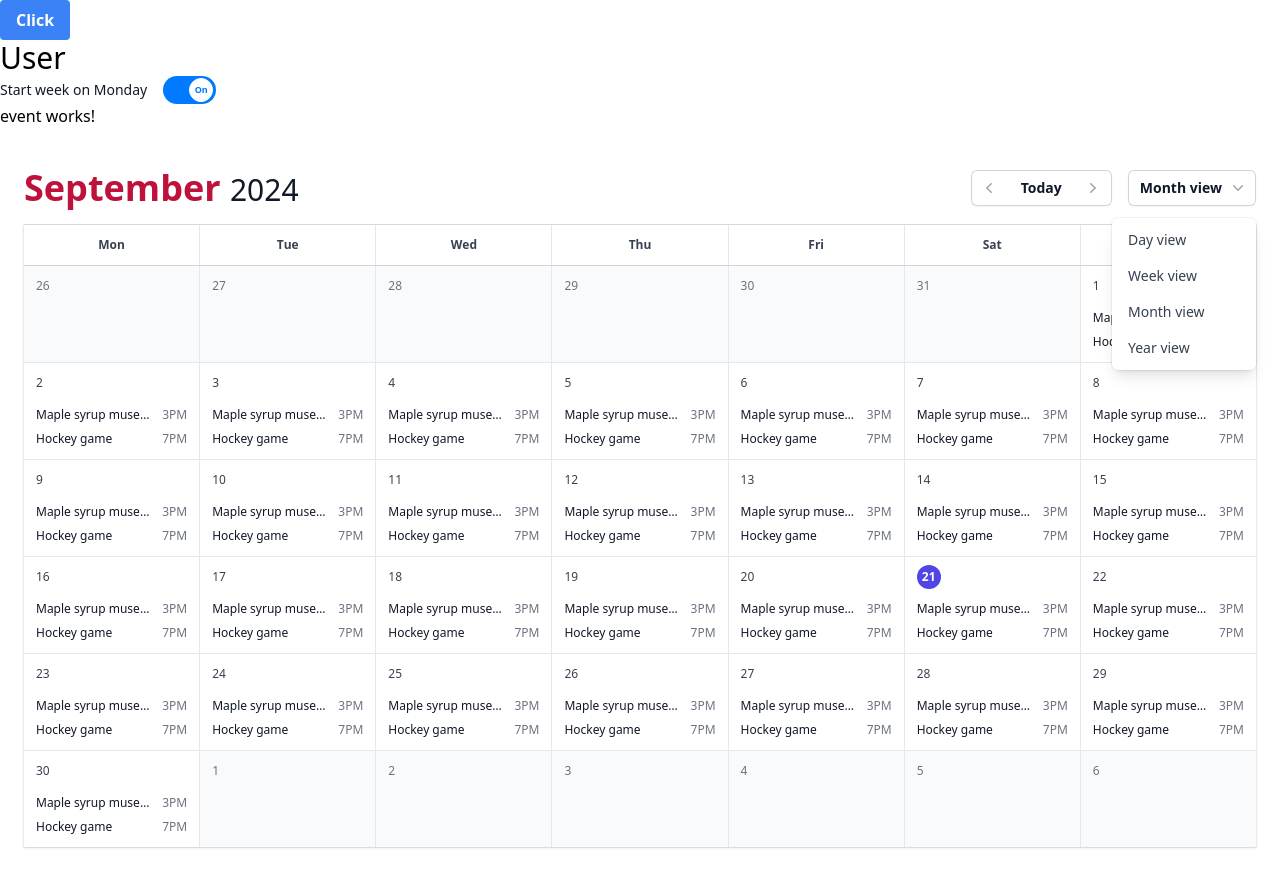
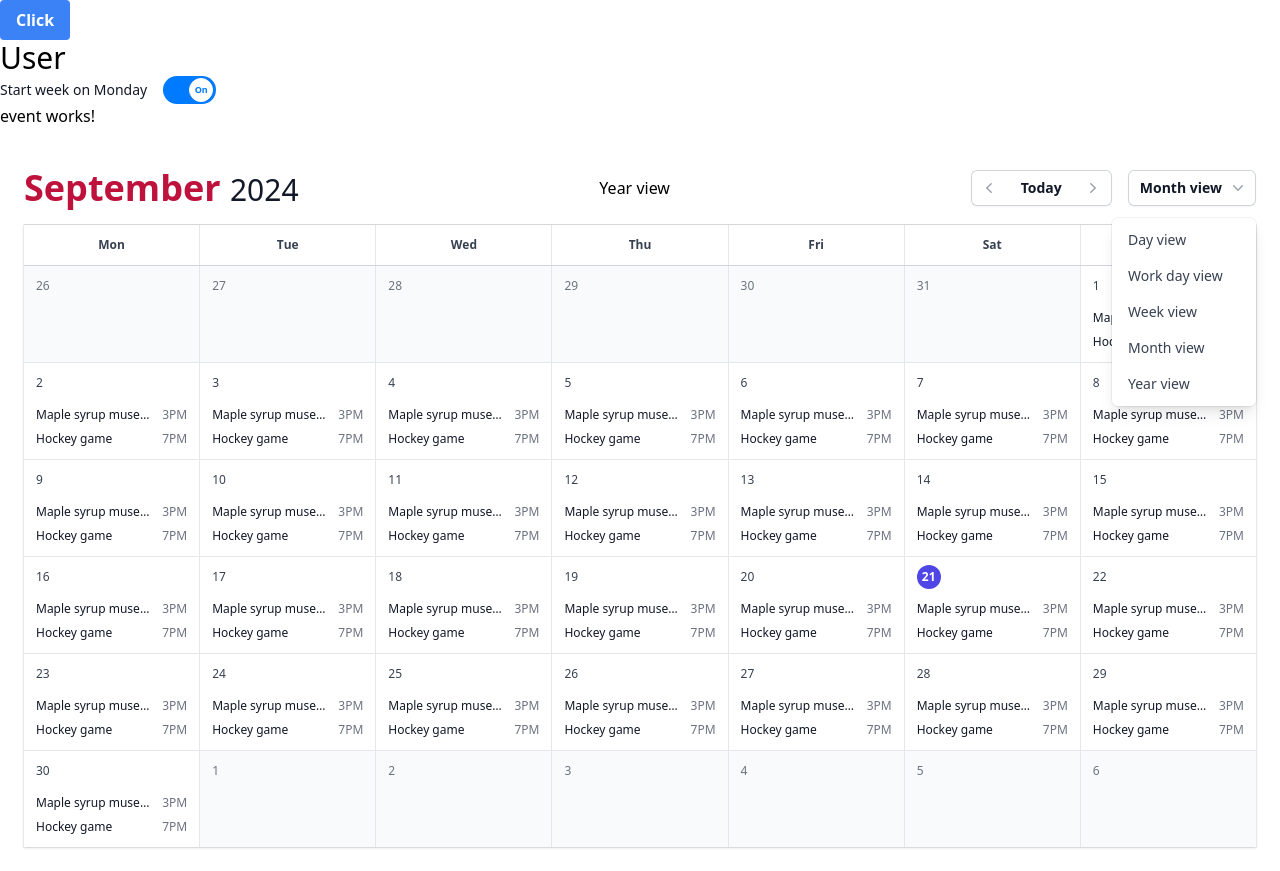
Before and after one commit to emPeeGee/sync-my-time, an Angular app: page / in a window 1280 px wide. Both pictures are taken after a click on the button "Month view". Built offline with nearby package versions, Linux system fonts and the light colour scheme.

Commit message:
✨ feat: create reusable menu component with dropdown on hover

```diff
--- a/src/app/shared/components/calendar/calendar.component.html
+++ b/src/app/shared/components/calendar/calendar.component.html
@@ -8,7 +8,7 @@
         <span class="text-3xl font-medium">{{ currentMonth | date: 'y' }}</span>
       </time>
     </h3>
-
+    {{ viewMode().label }}
     <div class="flex items-center">
       <div class="relative flex items-center rounded-md bg-white shadow-sm md:items-stretch">
         <button
@@ -45,79 +45,7 @@
       </div>
 
       <div class="hidden md:ml-4 md:flex md:items-center">
-        <div class="relative">
-          <button
-            type="button"
-            class="flex items-center gap-x-1.5 rounded-md bg-white px-3 py-2 text-sm font-semibold text-gray-900 shadow-sm ring-1 ring-inset ring-gray-300 hover:bg-gray-50"
-            id="menu-button"
-            aria-expanded="false"
-            aria-haspopup="true">
-            Month view
-            <svg
-              class="-mr-1 h-5 w-5 text-gray-400"
-              viewBox="0 0 20 20"
-              fill="currentColor"
-              aria-hidden="true">
-              <path
-                fill-rule="evenodd"
-                d="M5.23 7.21a.75.75 0 011.06.02L10 11.168l3.71-3.938a.75.75 0 111.08 1.04l-4.25 4.5a.75.75 0 01-1.08 0l-4.25-4.5a.75.75 0 01.02-1.06z"
-                clip-rule="evenodd" />
-            </svg>
-          </button>
-
-          <!--
-            Dropdown menu, show/hide based on menu state.
-
-            Entering: "transition ease-out duration-100"
-              From: "transform opacity-0 scale-95"
-              To: "transform opacity-100 scale-100"
-            Leaving: "transition ease-in duration-75"
-              From: "transform opacity-100 scale-100"
-              To: "transform opacity-0 scale-95"
-          -->
-          <div
-            class="absolute right-0 z-10 mt-3 w-36 origin-top-right overflow-hidden rounded-md bg-white shadow-lg ring-1 ring-black ring-opacity-5 focus:outline-none"
-            role="menu"
-            aria-orientation="vertical"
-            aria-labelledby="menu-button"
-            tabindex="-1">
-            <div class="py-1" role="none">
-              <!-- Active: "bg-gray-100 text-gray-900", Not Active: "text-gray-700" -->
-              <a
-                href="#"
-                class="text-gray-700 block px-4 py-2 text-sm"
-                role="menuitem"
-                tabindex="-1"
-                id="menu-item-0">
-                Day view
-              </a>
-              <a
-                href="#"
-                class="text-gray-700 block px-4 py-2 text-sm"
-                role="menuitem"
-                tabindex="-1"
-                id="menu-item-1">
-                Week view
-              </a>
-              <a
-                href="#"
-                class="text-gray-700 block px-4 py-2 text-sm"
-                role="menuitem"
-                tabindex="-1"
-                id="menu-item-2">
-                Month view
-              </a>
-              <a
-                href="#"
-                class="text-gray-700 block px-4 py-2 text-sm"
-                role="menuitem"
-                tabindex="-1"
-                id="menu-item-3">
-                Year view
-              </a>
-            </div>
-          </div>
-        </div>
+        <smt-menu [items]="VIEW_OPTIONS" [(selected)]="viewMode" />
         <!-- <div class="ml-6 h-6 w-px bg-gray-300"></div> -->
       </div>
     </div>
--- a/src/app/shared/components/calendar/calendar.component.ts
+++ b/src/app/shared/components/calendar/calendar.component.ts
@@ -1,5 +1,6 @@
 import { DatePipe, NgClass } from '@angular/common';
-import { Component, Input, OnInit } from '@angular/core';
+import { Component, Input, OnInit, signal } from '@angular/core';
+import { MenuComponent } from '../menu/menu.component';
 
 interface CalendarOptions {
   startOnMonday: boolean;
@@ -10,7 +11,7 @@ const TOTAL_CELLS = 42;
 @Component({
   selector: 'smt-calendar',
   standalone: true,
-  imports: [DatePipe, NgClass],
+  imports: [DatePipe, NgClass, MenuComponent],
   templateUrl: './calendar.component.html',
   styleUrl: './calendar.component.css',
 })
@@ -26,6 +27,15 @@ export class CalendarComponent implements OnInit {
   today = new Date();
   currentMonth = this.today;
   daysOfTheWeek = getWeekDays(this._options.startOnMonday, 'en-US');
+
+  readonly VIEW_OPTIONS = [
+    { id: 'day', label: 'Day view' },
+    { id: 'work-day', label: 'Work day view' },
+    { id: 'week', label: 'Week view' },
+    { id: 'month', label: 'Month view' },
+    { id: 'year', label: 'Year view' },
+  ];
+  viewMode = signal(this.VIEW_OPTIONS[4]);
 
   constructor() {
     console.log('cons');
--- /dev/null
+++ b/src/app/shared/components/menu/menu.component.html
@@ -0,0 +1,58 @@
+<div class="relative">
+  <button
+    type="button"
+    #button
+    class="custom flex items-center gap-x-1.5 rounded-md bg-white px-3 py-2 text-sm font-semibold text-gray-900 shadow-sm ring-1 ring-inset ring-gray-300 hover:bg-gray-50"
+    id="menu-button"
+    aria-expanded="false"
+    aria-haspopup="true">
+    Month view
+    <svg
+      class="-mr-1 h-5 w-5 text-gray-400"
+      viewBox="0 0 20 20"
+      fill="currentColor"
+      aria-hidden="true">
+      <path
+        fill-rule="evenodd"
+        d="M5.23 7.21a.75.75 0 011.06.02L10 11.168l3.71-3.938a.75.75 0 111.08 1.04l-4.25 4.5a.75.75 0 01-1.08 0l-4.25-4.5a.75.75 0 01.02-1.06z"
+        clip-rule="evenodd" />
+    </svg>
+  </button>
+
+  <!--
+            Dropdown menu, show/hide based on menu state.
+
+            Entering: "transition ease-out duration-100"
+              From: "transform opacity-0 scale-95"
+              To: "transform opacity-100 scale-100"
+            Leaving: "transition ease-in duration-75"
+              From: "transform opacity-100 scale-100"
+              To: "transform opacity-0 scale-95"
+          -->
+
+  <!-- [ngClass]="{
+      block: isOpen(),
+      hidden: !isOpen(),
+    }" -->
+  <div
+    class="absolute hidden right-0 z-10 mt-3 w-36 origin-top-right overflow-hidden rounded-md bg-white shadow-lg ring-1 ring-black ring-opacity-5 focus:outline-none"
+    #menu
+    role="menu"
+    aria-orientation="vertical"
+    aria-labelledby="menu-button"
+    tabindex="-1">
+    <div class="py-1" role="none">
+      <!-- Active: "bg-gray-100 text-gray-900", Not Active: "text-gray-700" -->
+      @for (item of items(); track $index) {
+        <!-- eslint-disable-next-line @angular-eslint/template/click-events-have-key-events -->
+        <li
+          class="text-gray-700 block px-4 py-2 text-sm cursor-pointer hover:bg-gray-100"
+          role="menuitem"
+          tabindex="-1"
+          (click)="onItemClick(item)">
+          {{ item.label }}
+        </li>
+      }
+    </div>
+  </div>
+</div>
--- /dev/null
+++ b/src/app/shared/components/menu/menu.component.ts
@@ -0,0 +1,71 @@
+import { NgClass } from '@angular/common';
+import { AfterViewInit, Component, input, model, signal, ViewChild } from '@angular/core';
+import { fromEvent, repeat, takeUntil, tap } from 'rxjs';
+
+interface MenuItem {
+  id: string;
+  label: string;
+}
+
+@Component({
+  selector: 'smt-menu',
+  standalone: true,
+  imports: [NgClass],
+  templateUrl: './menu.component.html',
+  styleUrl: './menu.component.css',
+})
+export class MenuComponent implements AfterViewInit {
+  items = input.required<MenuItem[]>();
+  selected = model<MenuItem>();
+  isOpen = signal<boolean>(false);
+
+  @ViewChild('button') button: any;
+  @ViewChild('menu') menu: any;
+
+  ngAfterViewInit() {
+    const enter = fromEvent(this.button.nativeElement, 'mouseenter');
+    const leave = fromEvent(this.menu.nativeElement, 'mouseleave');
+
+    // Show dropdown on mouse enter and hide on mouse leave
+    enter
+      .pipe(
+        tap(() => this.showMenu()), // Show dropdown on mouse enter
+        takeUntil(leave), // Wait for the mouse leave event
+        repeat()
+      )
+      .subscribe();
+
+    // Hide dropdown on mouse leave
+    leave
+      .pipe(
+        tap(() => this.hideMenu()) // Hide dropdown on mouse leave
+      )
+      .subscribe();
+  }
+
+  private showMenu() {
+    this.menu.nativeElement.classList.add('block');
+    this.menu.nativeElement.classList.remove('hidden');
+    console.log('Dropdown shown');
+  }
+
+  private hideMenu() {
+    this.menu.nativeElement.classList.remove('block');
+    this.menu.nativeElement.classList.add('hidden');
+    console.log('Dropdown hidden');
+  }
+
+  onItemClick(item: MenuItem) {
+    this.selected.set({ ...item });
+  }
+
+  mouseEnter(div: string) {
+    console.log('mouse enter : ' + div);
+    this.isOpen.set(true);
+  }
+
+  mouseLeave(div: string) {
+    console.log('mouse leave :' + div);
+    this.isOpen.set(false);
+  }
+}
```
Also changed, not shown: src/app/shared/components/menu/menu.component.css (added), 2 other files (tests, documents, lock files or other folders).
